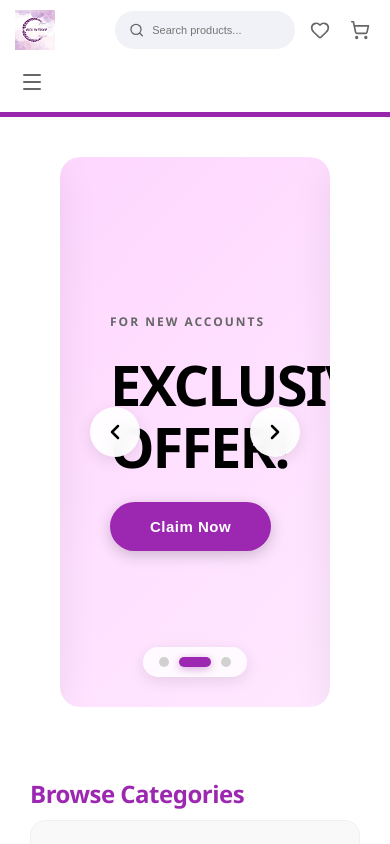
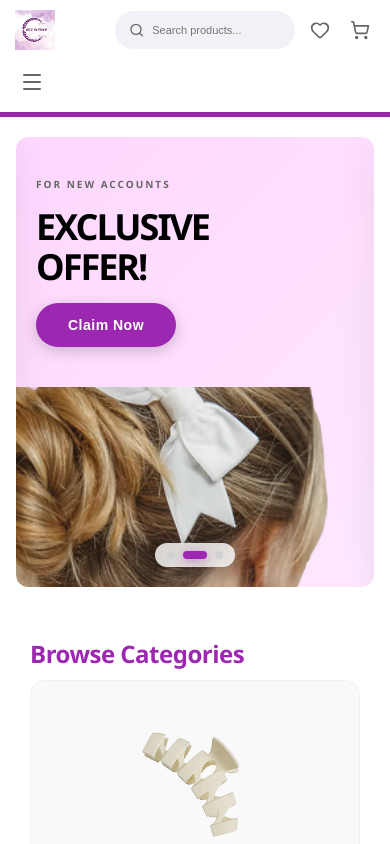
Before and after one commit to TriDizi-Dev/Accsintouch, a React (Vite) app in the folder client/: page / in a window 390 px wide. Shown: the top 844 px of the page. Built offline with nearby package versions, Linux system fonts and the light colour scheme.

Commit message:
mobile chnages

```diff
--- a/client/src/components/caroselbanner/Carousel.jsx
+++ b/client/src/components/caroselbanner/Carousel.jsx
@@ -8,6 +8,20 @@ import bow1 from '../../assets/bow1.png';
 
 export default function HeroCarousel({ handleNavigateToProducts, handleNavigateToCategory }) {
   const [currentSlide, setCurrentSlide] = useState(0);
+  const [isMobile, setIsMobile] = useState(false);
+  const [isTablet, setIsTablet] = useState(false);
+
+  // Detect screen size
+  useEffect(() => {
+    const handleResize = () => {
+      setIsMobile(window.innerWidth < 768);
+      setIsTablet(window.innerWidth >= 768 && window.innerWidth < 1024);
+    };
+
+    handleResize();
+    window.addEventListener('resize', handleResize);
+    return () => window.removeEventListener('resize', handleResize);
+  }, []);
 
   const slides = [
     {
@@ -17,9 +31,9 @@ export default function HeroCarousel({ handleNavigateToProducts, handleNavigateT
         <div style={{
           position: 'relative',
           background: 'linear-gradient(135deg, #FFEFE7 0%, #FFE8DC 100%)',
-          borderRadius: '20px',
+          borderRadius: isMobile ? '12px' : '20px',
           overflow: 'hidden',
-          height: '550px',
+          height: isMobile ? '450px' : isTablet ? '500px' : '550px',
           display: 'flex',
           alignItems: 'center',
           boxShadow: '0 10px 40px rgba(0,0,0,0.08)'
@@ -31,24 +45,25 @@ export default function HeroCarousel({ handleNavigateToProducts, handleNavigateT
               position: 'absolute',
               right: 0,
               top: 0,
-              width: '55%',
+              width: isMobile ? '100%' : isTablet ? '50%' : '55%',
               height: '100%',
               objectFit: 'cover',
-              objectPosition: 'center'
+              objectPosition: isMobile ? 'center' : 'center',
+              opacity: isMobile ? 0.3 : 1
             }}
           />
           <div style={{
             position: 'relative',
             zIndex: 2,
-            padding: '60px',
-            maxWidth: '600px',
+            padding: isMobile ? '30px 20px' : isTablet ? '40px' : '60px',
+            maxWidth: isMobile ? '100%' : '600px',
             display: 'flex',
             flexDirection: 'column',
-            gap: '24px'
+            gap: isMobile ? '16px' : '24px'
           }}>
-            <div style={{ display: 'flex', alignItems: 'baseline', gap: '15px' }}>
+            <div style={{ display: 'flex', alignItems: 'baseline', gap: isMobile ? '10px' : '15px' }}>
               <h1 style={{
-                fontSize: '120px',
+                fontSize: isMobile ? '72px' : isTablet ? '90px' : '120px',
                 fontWeight: '800',
                 lineHeight: '1',
                 margin: 0,
@@ -56,17 +71,17 @@ export default function HeroCarousel({ handleNavigateToProducts, handleNavigateT
                 textShadow: '2px 2px 4px rgba(0,0,0,0.05)'
               }}>50%</h1>
               <div style={{
-                fontSize: '48px',
+                fontSize: isMobile ? '32px' : isTablet ? '40px' : '48px',
                 fontWeight: '700',
                 color: '#000',
                 letterSpacing: '-1px'
               }}>OFF</div>
             </div>
             <p style={{
-              fontSize: '16px',
+              fontSize: isMobile ? '14px' : '16px',
               lineHeight: '1.6',
               color: '#333',
-              maxWidth: '420px',
+              maxWidth: isMobile ? '100%' : '420px',
               margin: 0
             }}>
               Discover quality fashion that reflects your style and makes everyday living more enjoyable
@@ -74,13 +89,13 @@ export default function HeroCarousel({ handleNavigateToProducts, handleNavigateT
             <button
               onClick={handleNavigateToProducts}
               style={{
-                backgroundColor :'rgb(156, 39, 176)',
+                backgroundColor: 'rgb(156, 39, 176)',
                 color: 'white',
-                padding: '16px 40px',
+                padding: isMobile ? '14px 32px' : '16px 40px',
                 borderRadius: '50px',
                 border: 'none',
                 fontWeight: '600',
-                fontSize: '15px',
+                fontSize: isMobile ? '14px' : '15px',
                 cursor: 'pointer',
                 width: 'fit-content',
                 transition: 'all 0.3s ease',
@@ -108,18 +123,18 @@ export default function HeroCarousel({ handleNavigateToProducts, handleNavigateT
       content: (
         <div style={{
           display: 'flex',
-          height: '550px',
+          height: isMobile ? '450px' : isTablet ? '500px' : '550px',
           width: '100%',
-          flexDirection: 'row',
+          flexDirection: isMobile ? 'column-reverse' : 'row',
           alignItems: 'stretch',
           gap: 0,
           background: 'linear-gradient(135deg, #FED7FF 0%, #FFE8FF 100%)',
-          borderRadius: '20px',
+          borderRadius: isMobile ? '12px' : '20px',
           overflow: 'hidden',
           boxShadow: '0 10px 40px rgba(0,0,0,0.08)'
         }}>
           <div style={{
-            flex: '1.2',
+            flex: isMobile ? '0 0 200px' : '1.2',
             position: 'relative',
             overflow: 'hidden'
           }}>
@@ -136,15 +151,15 @@ export default function HeroCarousel({ handleNavigateToProducts, handleNavigateT
             />
           </div>
           <div style={{
-            flex: '1',
-            padding: '60px 50px',
+            flex: isMobile ? '1' : '1',
+            padding: isMobile ? '30px 20px' : isTablet ? '40px 30px' : '60px 50px',
             display: 'flex',
             flexDirection: 'column',
             justifyContent: 'center',
-            gap: '24px'
+            gap: isMobile ? '16px' : '24px'
           }}>
             <span style={{
-              fontSize: '12px',
+              fontSize: isMobile ? '10px' : '12px',
               fontWeight: '700',
               textTransform: 'uppercase',
               letterSpacing: '2px',
@@ -152,7 +167,7 @@ export default function HeroCarousel({ handleNavigateToProducts, handleNavigateT
               display: 'block'
             }}>For New Accounts</span>
             <h2 style={{
-              fontSize: '56px',
+              fontSize: isMobile ? '36px' : isTablet ? '44px' : '56px',
               fontWeight: '800',
               margin: 0,
               lineHeight: '1.1',
@@ -164,13 +179,13 @@ export default function HeroCarousel({ handleNavigateToProducts, handleNavigateT
             <button
               onClick={handleNavigateToProducts}
               style={{
-                backgroundColor :'rgb(156, 39, 176)',
+                backgroundColor: 'rgb(156, 39, 176)',
                 color: 'white',
-                padding: '16px 40px',
+                padding: isMobile ? '14px 32px' : '16px 40px',
                 borderRadius: '50px',
                 border: 'none',
                 fontWeight: '600',
-                fontSize: '15px',
+                fontSize: isMobile ? '14px' : '15px',
                 cursor: 'pointer',
                 width: 'fit-content',
                 transition: 'all 0.3s ease',
@@ -201,22 +216,21 @@ export default function HeroCarousel({ handleNavigateToProducts, handleNavigateT
           flexDirection: 'column',
           alignItems: 'center',
           justifyContent: 'space-between',
-          height: '550px',
+          height: isMobile ? '450px' : isTablet ? '500px' : '550px',
           width: '100%',
           background: 'linear-gradient(135deg, #E8E5FF 0%, #F5F3FF 100%)',
-          borderRadius: '20px',
-          padding: '50px',
+          borderRadius: isMobile ? '12px' : '20px',
+          padding: isMobile ? '30px 20px' : isTablet ? '40px' : '50px',
           boxShadow: '0 10px 40px rgba(0,0,0,0.08)',
           position: 'relative',
           overflow: 'hidden'
         }}>
-          {/* Background Pattern */}
           <div style={{
             position: 'absolute',
             top: '-50px',
             right: '-50px',
-            width: '300px',
-            height: '300px',
+            width: isMobile ? '200px' : '300px',
+            height: isMobile ? '200px' : '300px',
             borderRadius: '50%',
             background: 'rgba(255,255,255,0.3)',
             filter: 'blur(60px)'
@@ -230,14 +244,14 @@ export default function HeroCarousel({ handleNavigateToProducts, handleNavigateT
             zIndex: 1
           }}>
             <span style={{
-              fontSize: '12px',
+              fontSize: isMobile ? '10px' : '12px',
               fontWeight: '700',
               textTransform: 'uppercase',
               letterSpacing: '2px',
               color: '#666'
             }}>NEW ARRIVAL</span>
             <span style={{
-              fontSize: '12px',
+              fontSize: isMobile ? '10px' : '12px',
               fontWeight: '700',
               letterSpacing: '2px',
               color: '#666'
@@ -255,7 +269,7 @@ export default function HeroCarousel({ handleNavigateToProducts, handleNavigateT
             <div style={{
               background: 'white',
               borderRadius: '50%',
-              padding: '40px',
+              padding: isMobile ? '25px' : isTablet ? '30px' : '40px',
               boxShadow: '0 20px 60px rgba(0,0,0,0.15)',
               animation: 'float 3s ease-in-out infinite'
             }}>
@@ -263,8 +277,8 @@ export default function HeroCarousel({ handleNavigateToProducts, handleNavigateT
                 src={bow1}
                 alt="Hair Bow"
                 style={{
-                  height: '220px',
-                  width: '220px',
+                  height: isMobile ? '140px' : isTablet ? '180px' : '220px',
+                  width: isMobile ? '140px' : isTablet ? '180px' : '220px',
                   objectFit: 'contain',
                   filter: 'drop-shadow(0 4px 10px rgba(0,0,0,0.1))'
                 }}
@@ -275,35 +289,38 @@ export default function HeroCarousel({ handleNavigateToProducts, handleNavigateT
           <div style={{
             width: '100%',
             display: 'flex',
+            flexDirection: isMobile ? 'column' : 'row',
             justifyContent: 'space-between',
-            alignItems: 'center',
-            gap: '20px',
+            alignItems: isMobile ? 'stretch' : 'center',
+            gap: isMobile ? '12px' : '20px',
             zIndex: 1
           }}>
             <p style={{
               fontFamily: 'Segoe UI',
               fontWeight: '700',
-              fontSize: '16px',
+              fontSize: isMobile ? '14px' : '16px',
               margin: 0,
-              color: '#000'
+              color: '#000',
+              textAlign: isMobile ? 'center' : 'left'
             }}>
               Browse Hair Accessories
             </p>
             <button
               onClick={() => handleNavigateToCategory('hair-bows')}
               style={{
-                backgroundColor :'rgb(156, 39, 176)',
+                backgroundColor: 'rgb(156, 39, 176)',
                 color: 'white',
-                padding: '16px 40px',
+                padding: isMobile ? '14px 32px' : '16px 40px',
                 borderRadius: '50px',
                 border: 'none',
                 fontWeight: '600',
-                fontSize: '15px',
+                fontSize: isMobile ? '14px' : '15px',
                 cursor: 'pointer',
                 transition: 'all 0.3s ease',
                 letterSpacing: '0.5px',
                 boxShadow: '0 4px 15px rgba(0,0,0,0.2)',
-                whiteSpace: 'nowrap'
+                whiteSpace: 'nowrap',
+                width: isMobile ? '100%' : 'auto'
               }}
               onMouseEnter={(e) => {
                 e.currentTarget.style.transform = 'translateY(-2px)';
@@ -318,7 +335,6 @@ export default function HeroCarousel({ handleNavigateToProducts, handleNavigateT
             </button>
           </div>
 
-          {/* Add keyframe animation */}
           <style>
             {`
               @keyframes float {
@@ -340,7 +356,6 @@ export default function HeroCarousel({ handleNavigateToProducts, handleNavigateT
     setCurrentSlide((prev) => (prev - 1 + slides.length) % slides.length);
   };
 
-  // Auto-play carousel
   useEffect(() => {
     const interval = setInterval(() => {
       nextSlide();
@@ -351,7 +366,7 @@ export default function HeroCarousel({ handleNavigateToProducts, handleNavigateT
 
   return (
     <section style={{
-      padding: '40px 60px',
+      padding: isMobile ? '20px 16px' : isTablet ? '30px 40px' : '40px 60px',
       position: 'relative',
       maxWidth: '1600px',
       margin: '0 auto'
@@ -360,9 +375,8 @@ export default function HeroCarousel({ handleNavigateToProducts, handleNavigateT
         position: 'relative',
         width: '100%',
         overflow: 'hidden',
-        borderRadius: '20px'
+        borderRadius: isMobile ? '12px' : '20px'
       }}>
-        {/* Carousel Content */}
         <div style={{
           display: 'flex',
           transition: 'transform 0.6s cubic-bezier(0.4, 0, 0.2, 1)',
@@ -378,16 +392,17 @@ export default function HeroCarousel({ handleNavigateToProducts, handleNavigateT
           ))}
         </div>
 
-        {/* Navigation Buttons */}
+        {!isMobile && (
+          <>
             <button
               onClick={prevSlide}
               style={{
                 position: 'absolute',
-            left: '30px',
+                left: isTablet ? '15px' : '30px',
                 top: '50%',
                 transform: 'translateY(-50%)',
-            width: '50px',
-            height: '50px',
+                width: isTablet ? '40px' : '50px',
+                height: isTablet ? '40px' : '50px',
                 border: 'none',
                 borderRadius: '50%',
                 background: 'rgba(255, 255, 255, 0.95)',
@@ -409,18 +424,18 @@ export default function HeroCarousel({ handleNavigateToProducts, handleNavigateT
                 e.currentTarget.style.transform = 'translateY(-50%) scale(1)';
               }}
             >
-          <ChevronLeft size={24} strokeWidth={2.5} />
+              <ChevronLeft size={isTablet ? 20 : 24} strokeWidth={2.5} />
             </button>
 
             <button
               onClick={nextSlide}
               style={{
                 position: 'absolute',
-            right: '30px',
+                right: isTablet ? '15px' : '30px',
                 top: '50%',
                 transform: 'translateY(-50%)',
-            width: '50px',
-            height: '50px',
+                width: isTablet ? '40px' : '50px',
+                height: isTablet ? '40px' : '50px',
                 border: 'none',
                 borderRadius: '50%',
                 background: 'rgba(255, 255, 255, 0.95)',
@@ -442,20 +457,21 @@ export default function HeroCarousel({ handleNavigateToProducts, handleNavigateT
                 e.currentTarget.style.transform = 'translateY(-50%) scale(1)';
               }}
             >
-          <ChevronRight size={24} strokeWidth={2.5} />
+              <ChevronRight size={isTablet ? 20 : 24} strokeWidth={2.5} />
             </button>
+          </>
+        )}
 
-        {/* Dots Indicator */}
         <div style={{
           position: 'absolute',
-          bottom: '30px',
+          bottom: isMobile ? '20px' : '30px',
           left: '50%',
           transform: 'translateX(-50%)',
           display: 'flex',
-          gap: '10px',
+          gap: isMobile ? '8px' : '10px',
           zIndex: 10,
           background: 'rgba(255, 255, 255, 0.8)',
-          padding: '10px 16px',
+          padding: isMobile ? '8px 12px' : '10px 16px',
           borderRadius: '50px',
           backdropFilter: 'blur(10px)',
           boxShadow: '0 4px 15px rgba(0,0,0,0.1)'
@@ -465,8 +481,8 @@ export default function HeroCarousel({ handleNavigateToProducts, handleNavigateT
               key={index}
               onClick={() => setCurrentSlide(index)}
               style={{
-                width: currentSlide === index ? '32px' : '10px',
-                height: '10px',
+                width: currentSlide === index ? (isMobile ? '24px' : '32px') : (isMobile ? '8px' : '10px'),
+                height: isMobile ? '8px' : '10px',
                 borderRadius: '5px',
                 border: 'none',
                 background: currentSlide === index ? '#9C27B0' : '#D1D1D1',
```
Lines whose indentation alone changed are shown as unchanged.
